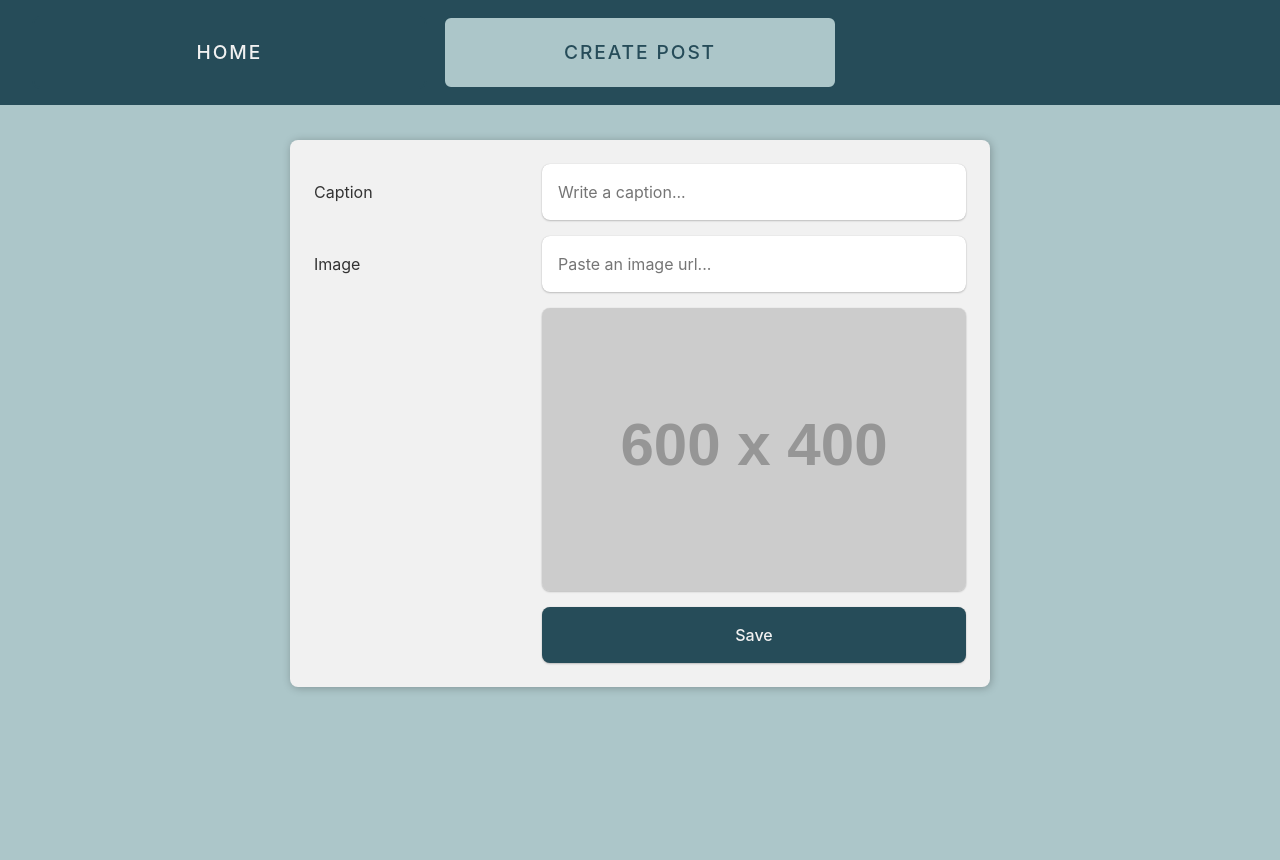
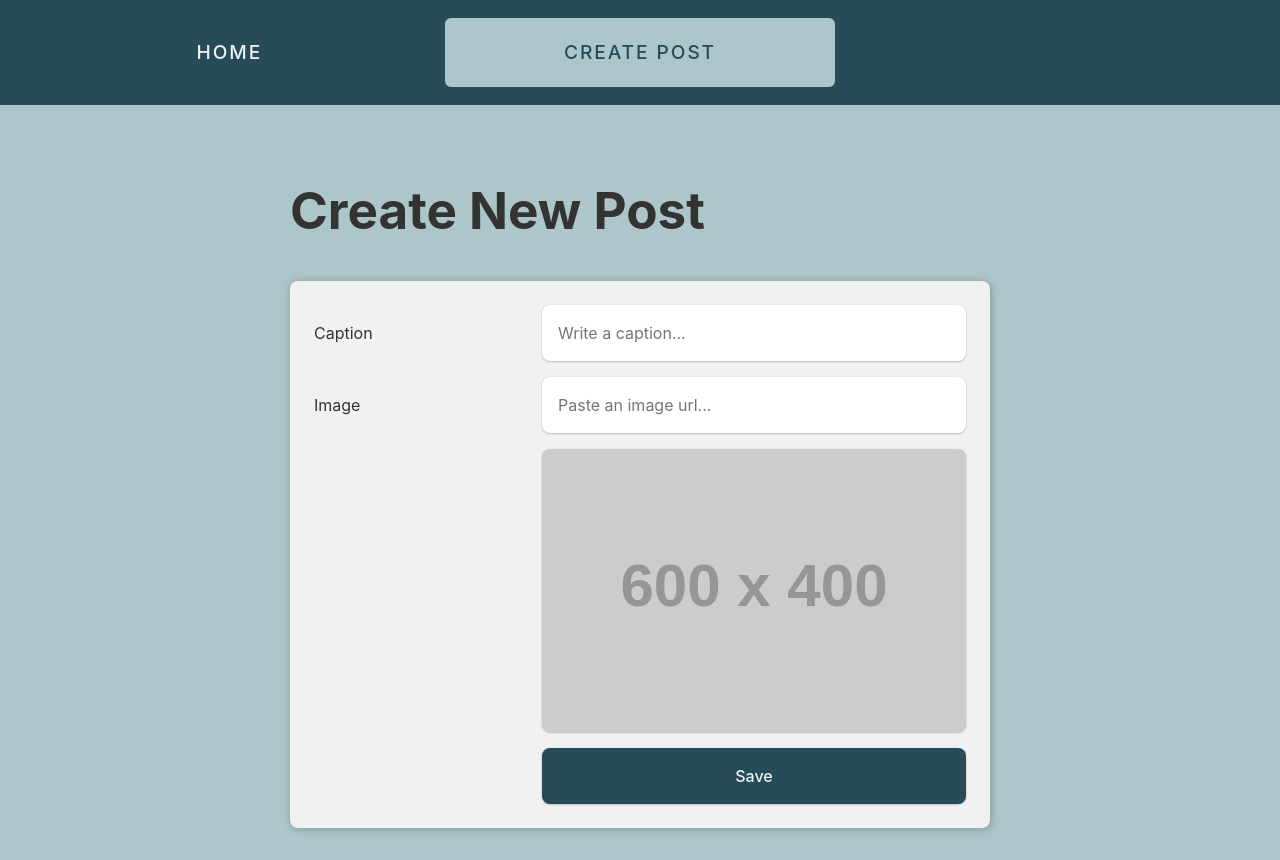
Before and after one commit to cederdorff/post-app-with-firebase, a React (Vite) app: page /create in a window 1280 px wide. Before the commit the page ends 800 px from the top, so only its background shows below. Built offline with nearby package versions, Linux system fonts and the light colour scheme.

Commit message:
Refactor CreatePage component to use PostForm component for creating new posts

```diff
--- /dev/null
+++ b/src/components/PostForm.jsx
@@ -0,0 +1,54 @@
+import { useState } from "react";
+
+export default function PostForm({ savePost }) {
+  const [caption, setCaption] = useState("");
+  const [image, setImage] = useState("");
+
+  function handleSubmit(event) {
+    event.preventDefault();
+    const formData = { caption, image };
+    // ... send formData to API or parent component
+    savePost(formData); // <-- pass formData to parent component
+  }
+
+  return (
+    <form className="form-grid" onSubmit={handleSubmit}>
+      <label htmlFor="caption">Caption</label>
+      <input
+        id="caption"
+        name="caption"
+        type="text"
+        value={caption}
+        aria-label="caption"
+        placeholder="Write a caption..."
+        onChange={e => setCaption(e.target.value)}
+      />
+      <label htmlFor="image-url">Image</label>
+      <input
+        id="image-url"
+        name="image-url"
+        type="url"
+        value={image}
+        aria-label="image"
+        placeholder="Paste an image url..."
+        onChange={e => setImage(e.target.value)}
+      />
+      <label htmlFor="image-preview"></label>
+      <img
+        id="image-preview"
+        className="image-preview"
+        src={
+          image ? image : "https://placehold.co/600x400?text=Paste+an+image+URL"
+        }
+        alt="Choose"
+        onError={e =>
+          (e.target.src =
+            "https://placehold.co/600x400?text=Error+loading+image")
+        }
+      />
+      <div className="btns">
+        <button>Save</button>
+      </div>
+    </form>
+  );
+}
--- a/src/pages/CreatePage.jsx
+++ b/src/pages/CreatePage.jsx
@@ -1,14 +1,10 @@
-import { useState } from "react";
 import { useNavigate } from "react-router-dom";
+import PostForm from "../components/PostForm";
 export default function CreatePage() {
-  const [caption, setCaption] = useState("");
-  const [image, setImage] = useState("");
   const navigate = useNavigate();
 
-  async function handleSubmit(event) {
-    event.preventDefault();
-
-    const post = { caption, image, uid: "ZfPTVEMQKf9vhNiUh0bj" };
+  async function createPost(post) {
+    post.uid = "ZfPTVEMQKf9vhNiUh0bj";
 
     const response = await fetch(
       "https://fb-rest-race-default-rtdb.firebaseio.com/posts.json",
@@ -28,46 +24,8 @@ export default function CreatePage() {
   return (
     <section className="page">
       <div className="container">
-        <form className="form-grid" onSubmit={handleSubmit}>
-          <label htmlFor="caption">Caption</label>
-          <input
-            id="caption"
-            name="caption"
-            type="text"
-            value={caption}
-            aria-label="caption"
-            placeholder="Write a caption..."
-            onChange={e => setCaption(e.target.value)}
-          />
-          <label htmlFor="image-url">Image</label>
-          <input
-            id="image-url"
-            name="image-url"
-            type="url"
-            value={image}
-            aria-label="image"
-            placeholder="Paste an image url..."
-            onChange={e => setImage(e.target.value)}
-          />
-          <label htmlFor="image-preview"></label>
-          <img
-            id="image-preview"
-            className="image-preview"
-            src={
-              image
-                ? image
-                : "https://placehold.co/600x400?text=Paste+an+image+URL"
-            }
-            alt="Choose"
-            onError={e =>
-              (e.target.src =
-                "https://placehold.co/600x400?text=Error+loading+image")
-            }
-          />
-          <div className="btns">
-            <button>Save</button>
-          </div>
-        </form>
+        <h1>Create New Post</h1>
+        <PostForm savePost={createPost} />
       </div>
     </section>
   );
```
